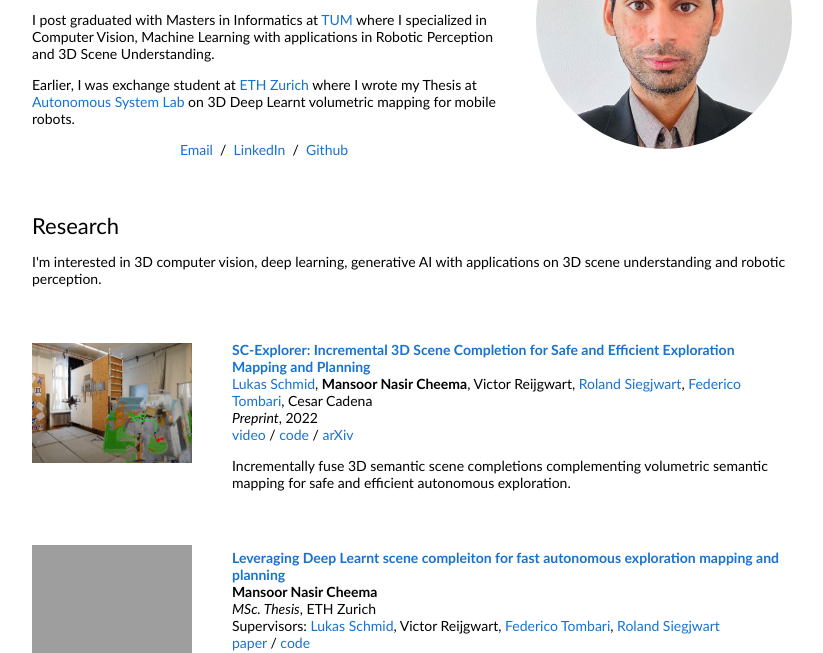
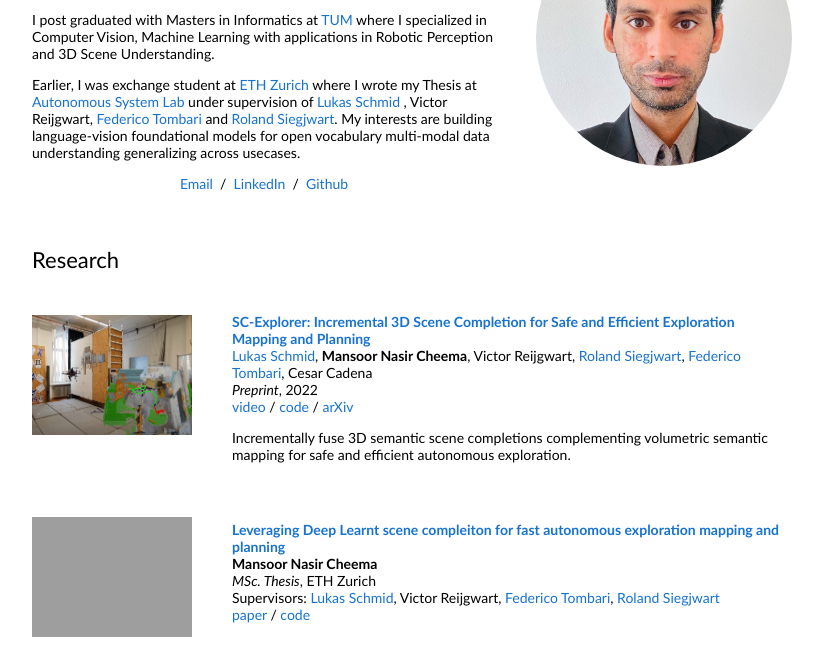
Before and after one commit to mansoorcheema/mansoorcheema.github.io, a plain HTML site: page index.html in a window 1280 px wide. Shown: the part 155-808 px from the top of the page, without its empty margins (228-1051 px from the left). Drawn offline with Linux system fonts and the light colour scheme; grey boxes are pictures that could not be loaded.

Commit message:
Update index.html

```diff
--- a/index.html
+++ b/index.html
@@ -39,8 +39,12 @@
                     Understanding.
                   </p>
                   <p> Earlier, I was exchange student at <a href="https://www.tum.de">ETH Zurich</a>
-                    where I wrote my Thesis at <a href="https://www.asl.ethz.ch">Autonomous System Lab</a> on 3D
-                    Deep Learnt volumetric mapping for mobile robots.
+                    where I wrote my Thesis at <a href="https://www.asl.ethz.ch">Autonomous System Lab</a> under supervision of <a href="https://schmluk.github.io/">Lukas Schmid</a>
+                    ,  Victor Reijgwart, <a
+                    href="https://federicotombari.github.io/">Federico Tombari</a> and <a
+                    href="https://asl.ethz.ch/the-lab/people/person-detail.Mjk5ODE=.TGlzdC8yMDI4LDEyMDExMzk5Mjg=.html">Roland Siegjwart</a>. My interests are building language-vision foundational models for open vocabulary multi-modal data understanding generalizing across usecases.
+
+                    <!-- Deep Learnt volumetric mapping for mobile robots. -->
                   </p>
                   <p style="text-align:center">
                     <a href="mailto:mansoorcheema1@gmail.com">Email</a> &nbsp;/&nbsp;
@@ -63,10 +67,10 @@
               <tr>
                 <td style="padding:20px;width:100%;vertical-align:middle">
                   <h2>Research</h2>
-                  <p>
+                  <!-- <p>
                     I'm interested in 3D computer vision, deep learning, generative AI with applications on 3D scene
                     understanding and robotic perception.
-                  </p>
+                  </p> -->
                 </td>
               </tr>
             </tbody>
```
